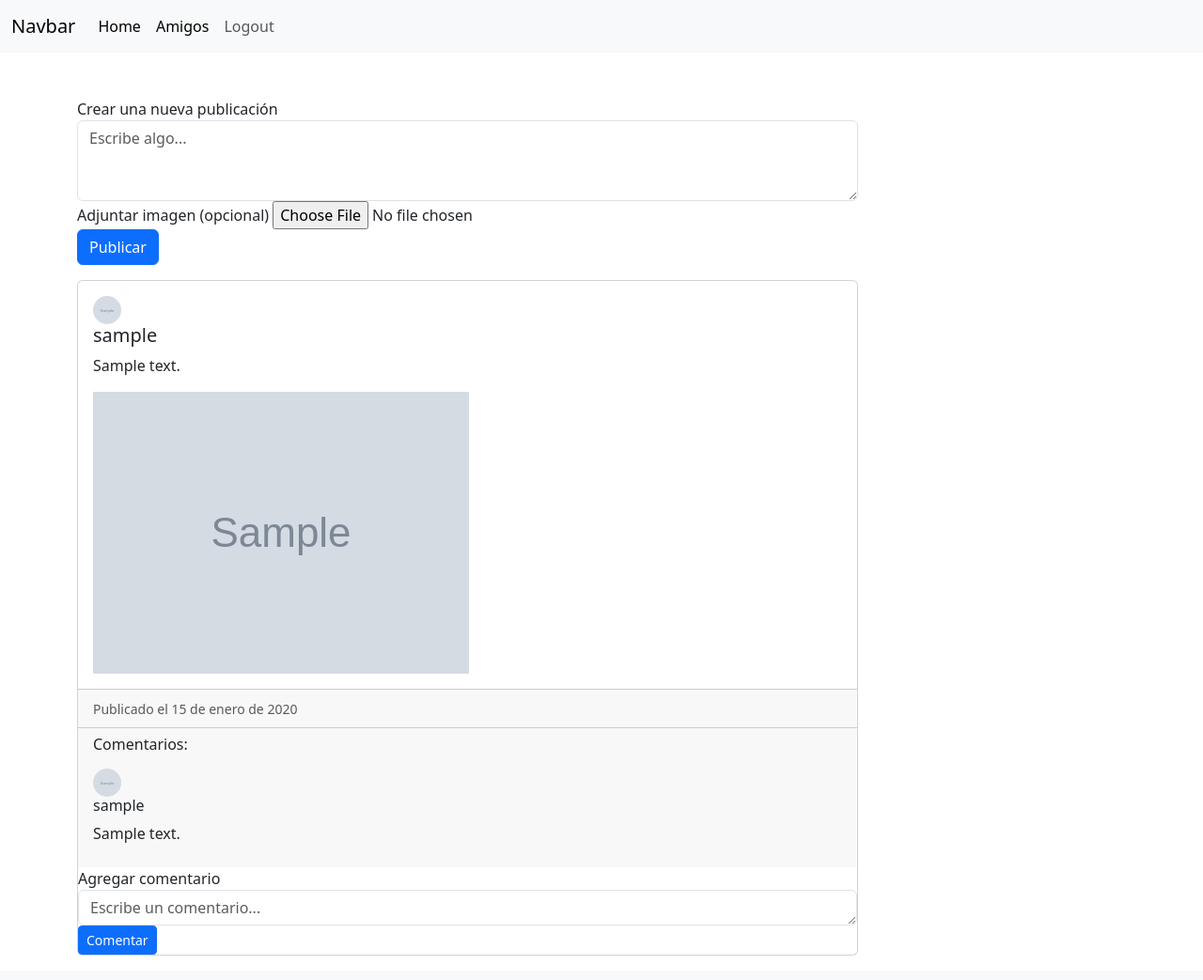
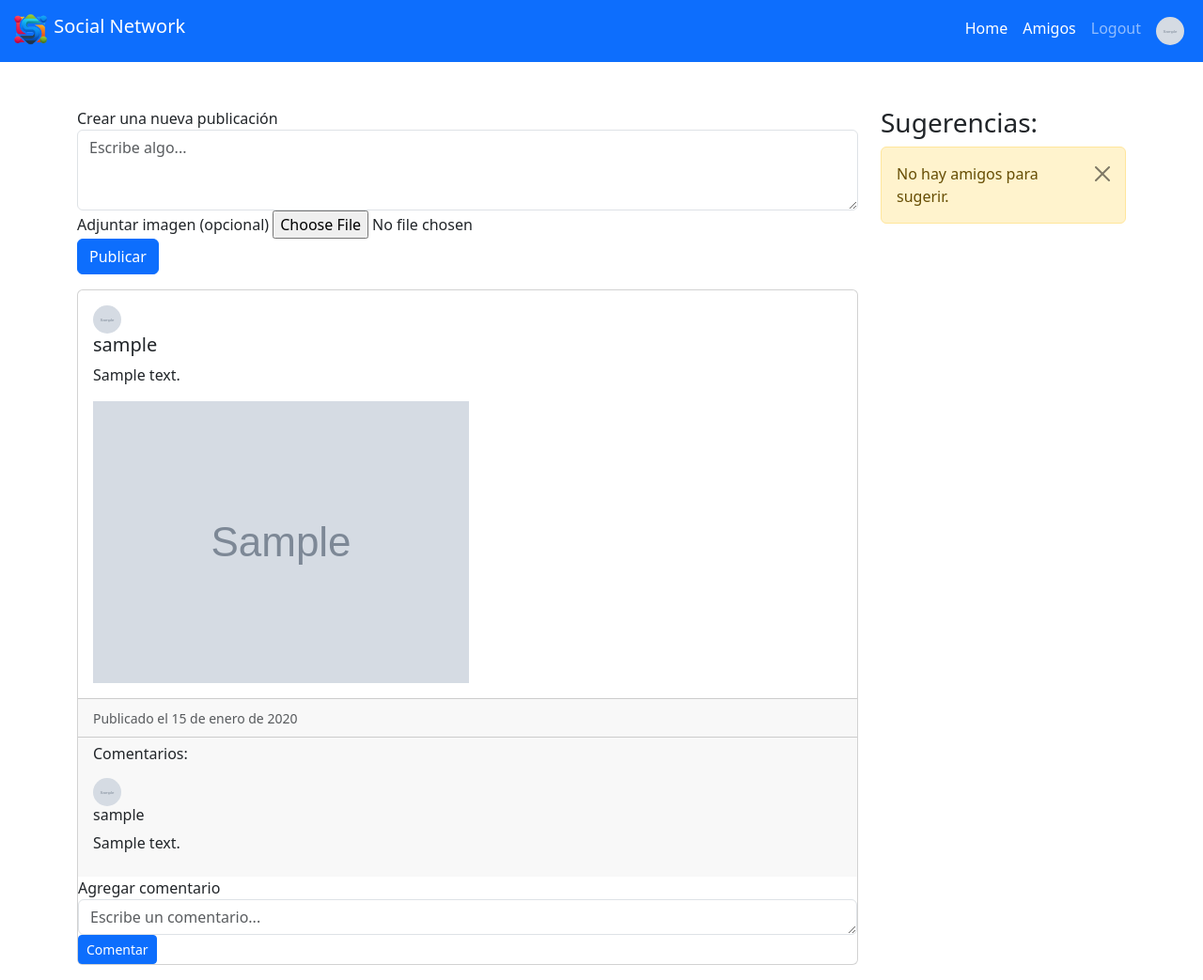
Before and after one commit to Dextron03/Red-Social-Django, a Django app: page / in a window 1280 px wide. Shown: the whole page at 94% size. Before the commit the page ends 1017 px from the top, so only its background shows below. Run offline with Django 5.2, Linux system fonts and the light colour scheme; a user stored in the database is signed in; tables that the repository leaves empty hold one stand-in row (values such as "Sample post"); grey boxes marked "Sample" are stand-in pictures; some libraries are stand-ins or nearby versions.

Commit message:
Agregue un pequeño logo y la foto de perfil del usuario

```diff
--- a/core/urls.py
+++ b/core/urls.py
@@ -10,7 +10,7 @@ urlpatterns = [
     path('signup/', views.signup, name='signup'),
     path('signin/', views.signin, name='signin'),
     path('', views.home, name='home'),
-    path('siqnout/', views.siqnout, name='siqnout'),
+    path('siqnout/', views.siqnout, name='logout'),
     path('deleteuser/', views.deleteuser, name='deleteuser'),
     path('activate/<str:activation_token>/', views.activate_account, name='activate_account'),
     path('post/<int:post_id>/', views.home, name='home_with_post'),
--- a/social_network/views.py
+++ b/social_network/views.py
@@ -133,7 +133,11 @@ def home(request, post_id=None):
     else:
         form_post = PostsForm()
         form_comment = CommentForm()
-    return render(request, "index.html", {"all_post": query_posts, 'form_post': form_post, "form_comment":form_comment})
+    return render(request, "index.html", {"all_post": query_posts,
+                                          'form_post': form_post,
+                                          "form_comment":form_comment,
+                                          'users':MySocialUser.objects.exclude(username=user_login)
+                                          })
 def deleteuser(request):
     MySocialUser.objects.all().delete()
     return redirect("signup")
--- a/templates/index.html
+++ b/templates/index.html
@@ -6,7 +6,7 @@
     <div class="container">
         <div class="row mt-3">
             <div class="col-md-9">
-                <!-- Formulario para crear una nueva publicación -->
+                <!-- Formulario para crear una nueva publicación  -->
                 <form action="{% url 'home' %}" method="post" enctype="multipart/form-data">
                     {% csrf_token %}
                     <div class="form-group">
@@ -60,6 +60,22 @@
                     {% endfor %}
                 </div>
             </div>
+            <div class="col-md-3">
+                <h3>Sugerencias:</h3>
+                <ul class="list-group">
+                    {% if users|length == 0 %}
+                        <div class="alert alert-warning alert-dismissible fade show" role="alert">
+                            No hay amigos para sugerir.
+                            <button type="button" class="btn-close" data-bs-dismiss="alert" aria-label="Close"></button>
+                        </div>
+                    {% else %}
+                        {% for user in users %}
+                            <li class="list-group-item">{{ user.username }}</li>
+                        {% endfor %}
+                    {% endif %}
+
+                </ul>
+            </div>
         </div>
     </div>
 {% endblock main %}
--- a/templates/layouts/partials/menu.html
+++ b/templates/layouts/partials/menu.html
@@ -1,13 +1,17 @@
-<nav class="navbar navbar-expand-lg navbar-light bg-light mb-5">
+{% load static %}
+<nav class="navbar navbar-expand-lg navbar-dark bg-primary mb-5">
   <div class="container-fluid">
-      <a class="navbar-brand" href="{% url 'home' %}">Navbar</a>
-      <button class="navbar-toggler" type="button" data-bs-toggle="collapse" data-bs-target="#navbarNav" aria-controls="navbarNav" aria-expanded="false" aria-label="Toggle navigation">
+      <a class="navbar-brand" href="{% url 'home' %}">
+          <img src="{% static 'img/logo.png' %}" alt="Logo" width="40" height="40" class="d-inline-block align-top">
+          Social Network
+      </a>
+      <button class="navbar-toggler" type="button" data-bs-toggle="collapse" data-bs-target="#navbarNav"
+          aria-controls="navbarNav" aria-expanded="false" aria-label="Toggle navigation">
           <span class="navbar-toggler-icon"></span>
       </button>
       <div class="collapse navbar-collapse" id="navbarNav">
-        <ul class="navbar-nav">
+          <ul class="navbar-nav ms-auto">
               {% if user.is_authenticated %}
-
               <li class="nav-item">
                   <a class="nav-link active" aria-current="page" href="{% url 'home' %}">Home</a>
               </li>
@@ -15,15 +19,22 @@
                   <a class="nav-link active" aria-current="page" href="#">Amigos</a>
               </li>
               <li class="nav-item">
-              <a class="nav-link" href="{% url 'siqnout' %}">Logout</a>
+                  <a class="nav-link" href="{% url 'logout' %}">Logout</a>
               </li>
-
               {% else %}
               <li class="nav-item">
-              <a class="nav-link" href="{% url 'signin' %}">Login</a>
+                  <a class="nav-link" href="{% url 'login' %}">Login</a>
               </li>
               <li class="nav-item">
                   <a class="nav-link" href="{% url 'signup' %}">Signup</a>
+              </li>
+              {% endif %}
+              {% if user.is_authenticated %}
+              <li class="nav-item">
+                  <a class="nav-link" href="#">
+                      <img src="{{ user.profile_picture.url }}" alt="Profile Picture" width="30" height="30"
+                          class="rounded-circle">
+                  </a>
               </li>
               {% endif %}
           </ul>
```
Also changed, not shown: static/img/logo.png (added). Lines whose indentation alone changed are shown as unchanged.
